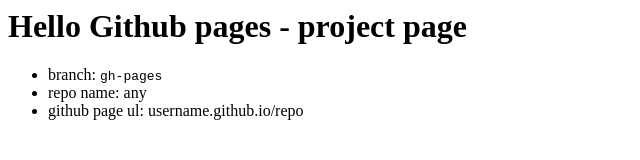
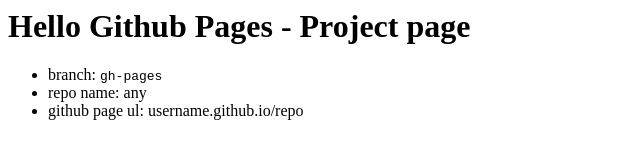
Before and after one commit to ltbrown/mylittlelib, a plain HTML site: page index.html in a window 1280 px wide. Shown: the full height of the page, 0-640 px from the left. Drawn offline with Linux system fonts and the light colour scheme.

Commit message:
Update index.html

```diff
--- a/index.html
+++ b/index.html
@@ -1,4 +1,4 @@
-<h1> Hello Github pages - project page</h1>
+<h1> Hello Github Pages - Project page</h1>
 
 <ul>
   <li>branch: <code>gh-pages</code></li>
```
